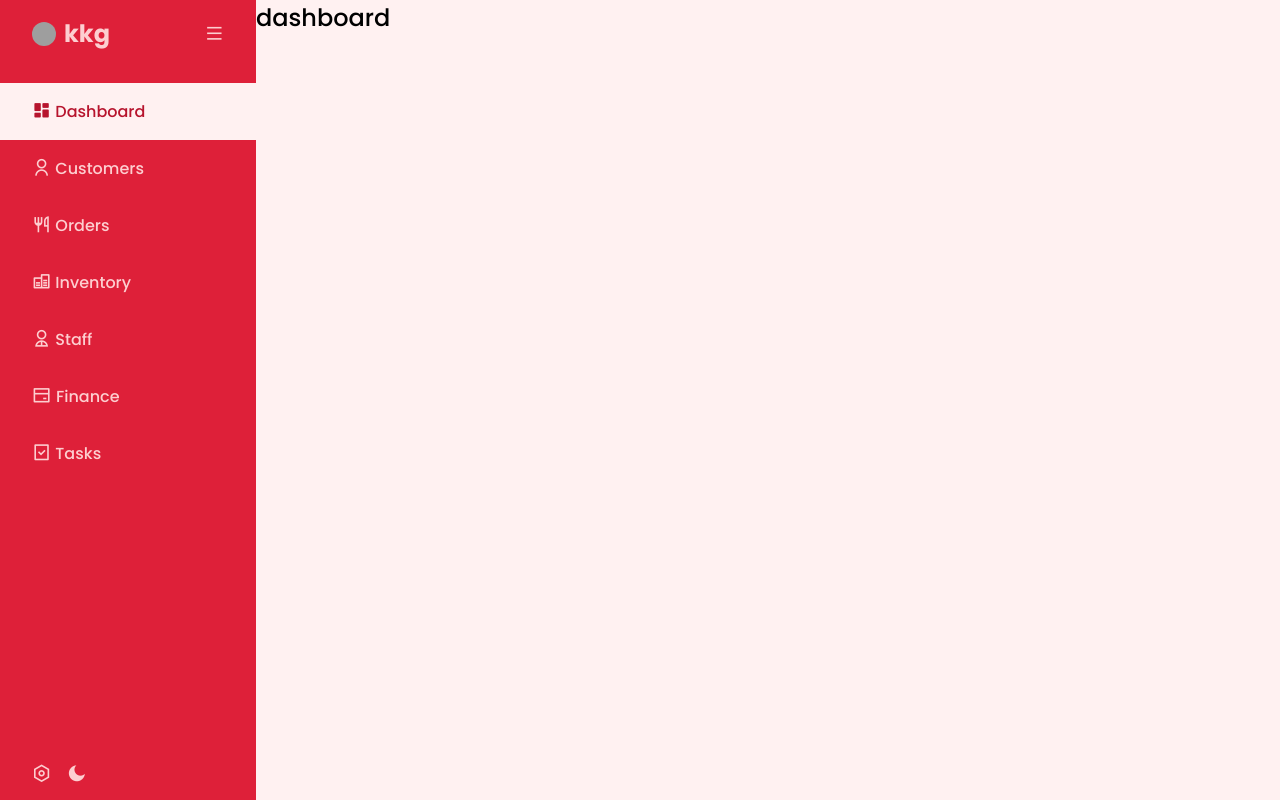
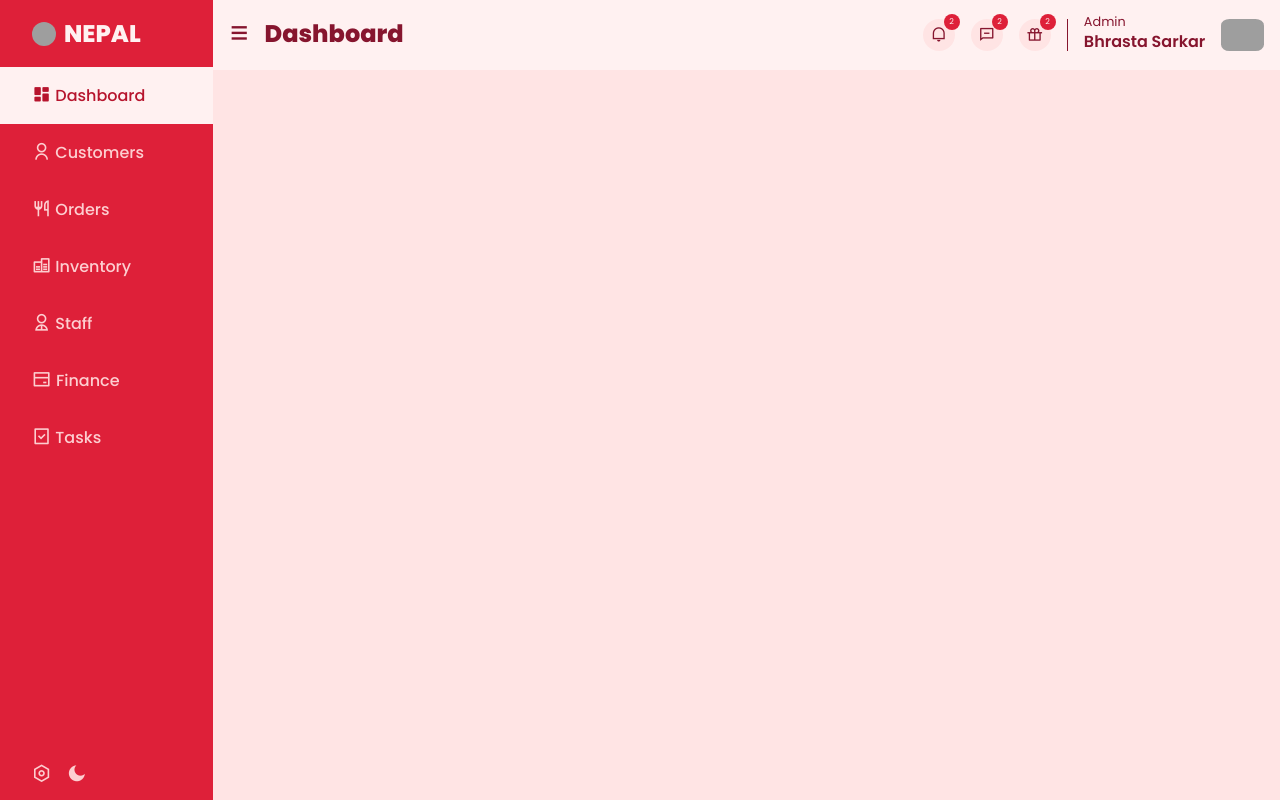
Before and after one commit to rojen-chakradhar/Shop-Management-System, a plain HTML site: page index.html in a window 1280 px wide. Drawn offline with nearby package versions, Linux system fonts and the light colour scheme; grey boxes are pictures that could not be loaded.

Commit message:
hero header created

```diff
--- a/index.html
+++ b/index.html
@@ -3,10 +3,15 @@
   <head>
     <meta charset="UTF-8">
     <meta name="viewport" content="width=device-width, initial-scale=1.0">
-    <title>Shop Management Dashboard</title>
+    <meta name="description" content="Management system for shopkeepers to manage their shops efficiently">
+    <meta name="keywords" content="shop management, inventory, orders, customers, staff, finance, tasks, dashboard, shopkeeper, management system, shop management system">
+    <!-- TODO: change the page title of the webpage from dashboard to "company name | page name" -->
+    <title>Dashboard</title>
     <!-- <link rel="shortcut icon" href="https://img.freepik.com/premium-vector/modern-restaurant-logo-design-template_872774-98.jpg" type="image/x-icon"> -->
+    <link rel="stylesheet" href="./styles/global.css">
+    <link rel="stylesheet" href="./styles/sidenav.css">
+    <link rel="stylesheet" href="./styles/hero-header.css">
     <link rel="stylesheet" href="./styles/style.css">
-    <link rel="stylesheet" href="./styles/sidenav.css">
     <link href="https://cdn.jsdelivr.net/npm/remixicon@4.2.0/fonts/remixicon.css" rel="stylesheet" />
   </head>
   <body>
@@ -14,10 +19,12 @@
       <section class="sidenav-header">
         <div class="sidenav-inner-header">
           <a href="#" class="logo">
-            <img src="https://img.freepik.com/premium-vector/modern-restaurant-logo-design-template_872774-98.jpg" alt="logo image" class="image-logo">
-            <h1 class="text-logo">kkg</h1>
+            <!-- TODO: change the logo of the company to something else from flag of nepal -->
+            <!-- <img src="https://img.freepik.com/premium-vector/modern-restaurant-logo-design-template_872774-98.jpg" alt="logo image" class="image-logo"> -->
+            <img src="https://ih1.redbubble.net/image.5257416968.2225/st,small,507x507-pad,600x600,f8f8f8.jpg" alt="logo image" class="image-logo">
+            <!-- TODO: change the name of the company to something else from nepal -->
+            <h1 class="text-logo">nepal</h1>
           </a>
-          <i class="ri-menu-line menu-icon sidenav-icon"></i>
         </div>
         <ul class="sidenav-list">
           <a href="./index.html">
@@ -55,10 +62,35 @@
         <i class="ri-moon-fill theme-icon sidenav-icon"></i>
       </section>
     </aside>
-    <main>
+    <main class="hero">
       <header class="hero-header">
-        <h2 class="page-name">dashboard</h2>
+        <section class="title">
+          <i class="ri-menu-line menu-icon"></i>
+          <h2 class="page-name">dashboard</h2>
+        </section>
+        <section class="left-hero-header">
+          <ul class="utilities">
+            <li class="utility">
+              <i class="ri-notification-line header-icon"></i>
+            </li>
+            <li class="utility">
+              <i class="ri-message-line header-icon"></i>
+            </li>
+            <li class="utility">
+              <i class="ri-gift-line header-icon"></i>
+            </li>
+          </ul>
+          <section class="acc">
+            <div class="staff">
+              <p class="job-title">admin</p>
+              <!-- TODO: change the username from bhrasta sarkar to something else -->
+              <h3 class="username">bhrasta sarkar</h3>
+            </div>
+            <img src="https://english.headlinenepal.com/images/uploads/%20-media1717400962.png" alt="profile picture" class="pfp">
+          </section>
+        </section>
       </header>
+      <section class="container"></section>
     </main>
     <script src="./scripts/script.js"></script>
   </body>
--- /dev/null
+++ b/styles/global.css
@@ -0,0 +1,47 @@
+@import url('https://fonts.googleapis.com/css2?family=Poppins:wght@100;200;300;400;500;600;700;800;900&display=swap');
+
+* {
+  margin: 0;
+  padding: 0;
+  box-sizing: border-box;
+  text-decoration: none;
+  list-style: none;
+  scroll-behavior: smooth;
+  /*outline: 1px dotted red;*/
+  font-family: "Poppins", sans-serif;
+  /* font-weight: 500; */
+  font-style: normal;
+}
+
+html,
+body {
+  height: 100%;
+  width: 100%;
+  background-color: var(--c100);
+}
+
+body {
+  display: flex;
+}
+
+:root {
+  --primary-color: pink;
+  --secondary-color: pink;
+  --third-color: pink;
+  --text-color: pink;
+  --c50: #fff1f1;
+  --c100: #ffe4e4;
+  --c200: #fdced0;
+  --c300: #fca5a8;
+  --c400: #f9737a;
+  --c500: #f14250;
+  --c600: #de2039;
+  --c700: #b7142d;
+  --c800: #9d142e;
+  --c900: #86152e;
+  --c950: #4b0613;
+}
+
+.hero {
+  width: 100%;
+}
--- /dev/null
+++ b/styles/hero-header.css
@@ -0,0 +1,92 @@
+.hero-header {
+  display: flex;
+  align-items: start;
+  justify-content: space-between;
+  padding: 1rem;
+  background-color: var(--c50);
+}
+
+.title,
+.left-hero-header,
+.utilities,
+.acc {
+  display: flex;
+  align-items: center;
+  column-gap: 1rem;
+}
+
+.menu-icon {
+  font-size: 1.2rem;
+  font-weight: 900;
+  color: var(--c900);
+  cursor: pointer;
+}
+
+.page-name {
+  font-size: 1.5rem;
+  font-weight: 800;
+  text-transform: capitalize;
+  color: var(--c900);
+}
+
+.utilities {
+  padding-right: 1rem;
+  border-right: 1px solid var(--c900);
+}
+
+.utility {
+  position: relative;
+  height: 2rem;
+  aspect-ratio: 1 / 1;
+  display: flex;
+  align-items: center;
+  justify-content: center;
+  border-radius: 50%;
+  color: var(--c900);
+  background-color: var(--c100);
+  cursor: pointer;
+}
+
+.utility::after {
+  content: '2';
+  position: absolute;
+  top: -0.3rem;
+  right: -0.3rem;
+  height: 1rem;
+  aspect-ratio: 1 / 1;
+  display: flex;
+  align-items: center;
+  justify-content: center;
+  font-size: 0.5rem;
+  border-radius: 50%;
+  color: var(--c50);
+  background-color: var(--c600);
+}
+
+.job-title {
+  font-size: 0.8rem;
+  font-weight: 400;
+  line-height: 1;
+  text-transform: capitalize;
+  color: var(--c900);
+}
+
+.username {
+  font-size: 1rem;
+  font-weight: 600;
+  text-transform: capitalize;
+  color: var(--c900);
+}
+
+/* TODO: remove width from comment and change border radius from 20% to 50% */
+.pfp {
+  height: 2rem;
+  /* width: 2rem; */
+  object-fit: cover;
+  border-radius: 20%;
+}
+
+.pfp[alt] {
+  font-size: 0.5rem;
+  color: var(--c900);
+}
--- a/styles/sidenav.css
+++ b/styles/sidenav.css
@@ -36,18 +36,15 @@
 
 .text-logo {
   font-size: 1.5rem;
-  font-weight: 700;
-  color: var(--c200);
+  font-weight: 800;
+  text-transform: uppercase;
+  color: var(--c50);
 }
 
 .sidenav-icon {
   font-size: 1.2rem;
   color: var(--c200);
   cursor: pointer;
-}
-
-.sidenav-list {
-  margin-top: 1rem;
 }
 
 .sidenav-list-item {
--- a/styles/style.css
+++ b/styles/style.css
@@ -1,43 +1,3 @@
-@import url('https://fonts.googleapis.com/css2?family=Poppins:wght@100;200;300;400;500;600;700;800;900&display=swap');
-
-* {
-  margin: 0;
-  padding: 0;
-  box-sizing: border-box;
-  text-decoration: none;
-  list-style: none;
-  scroll-behavior: smooth;
-  /*outline: 1px dotted red;*/
-  font-family: "Poppins", sans-serif;
-  font-weight: 500;
-  font-style: normal;
+.container {
+  padding: 1rem;
 }
-
-html,
-body {
-  height: 100%;
-  width: 100%;
-  background-color: var(--c50);
-}
-
-body {
-  display: flex;
-}
-
-:root {
-  --primary-color: pink;
-  --secondary-color: pink;
-  --third-color: pink;
-  --text-color: pink;
-  --c50: #fff1f1;
-  --c100: #ffe4e4;
-  --c200: #fdced0;
-  --c300: #fca5a8;
-  --c400: #f9737a;
-  --c500: #f14250;
-  --c600: #de2039;
-  --c700: #b7142d;
-  --c800: #9d142e;
-  --c900: #86152e;
-  --c950: #4b0613;
-}
```
Also changed, not shown: customer.html (deleted, +0 -61 lines).
